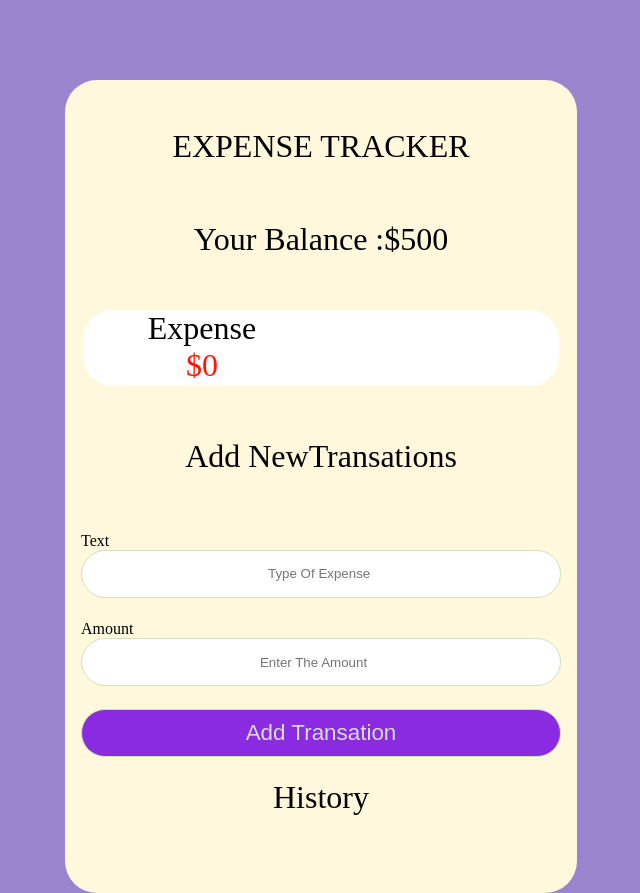
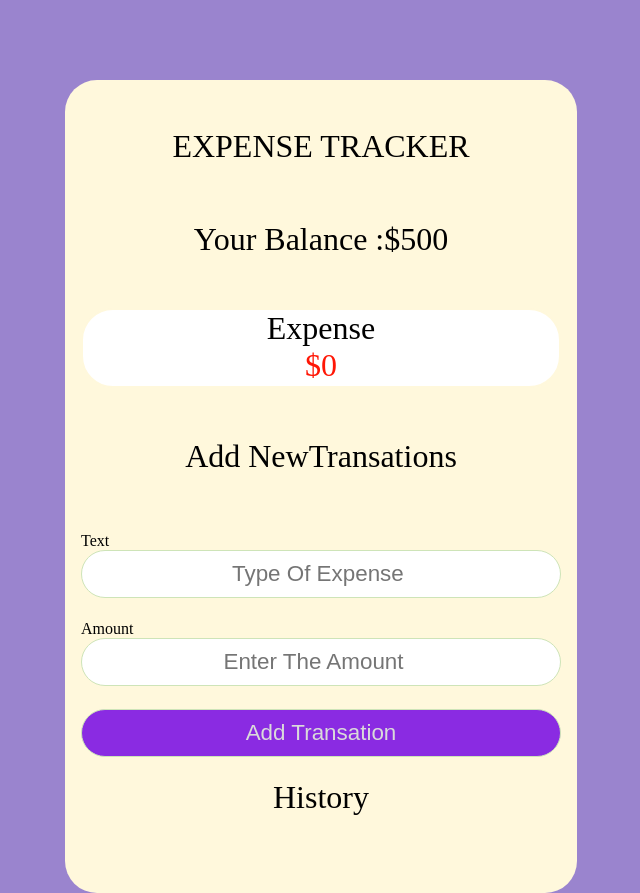
Before and after one commit to sahilverma0146/Expense-Tracker, a React (Create React App) app in the folder expense-tracker-app/: page / in a window 1280 px wide. Shown: the whole page, without its empty margins (319-959 px from the left). Built offline with nearby package versions, Linux system fonts and the light colour scheme.

Commit message:
Update Tracker.css

```diff
--- a/expense-tracker-app/src/component/Tracker.css
+++ b/expense-tracker-app/src/component/Tracker.css
@@ -42,7 +42,7 @@ h, p{
 
 .Tracker-box{
     display: grid;
-    grid-template-columns: 50% 50%;
+    grid-template-columns: 100%;
     text-align: center;
     font-size:2rem ;
     height:5rem;
@@ -58,6 +58,7 @@ input , button{
     margin-bottom: 1.4rem;
     border: 1px solid rgb(206, 228, 184);
     border-radius: 2rem;
+    font-size: 1.4rem;
     text-align: center;
 }
 
@@ -73,7 +74,7 @@ button{
     height: 3rem;
     cursor: pointer;
     color: rgb(218, 218, 218);
-    font-size: 1.4rem;
+    /* font-size: 1.4rem; */
     background-color: blueviolet;
 }
 
```
